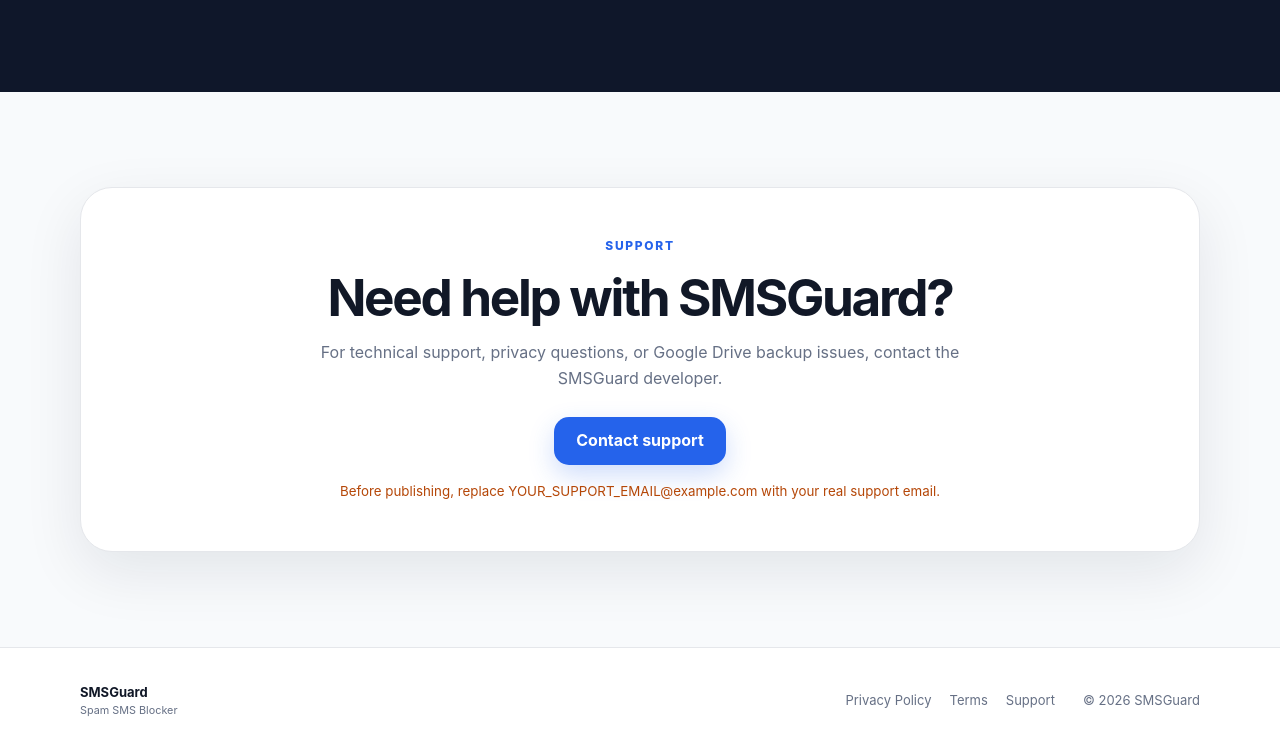
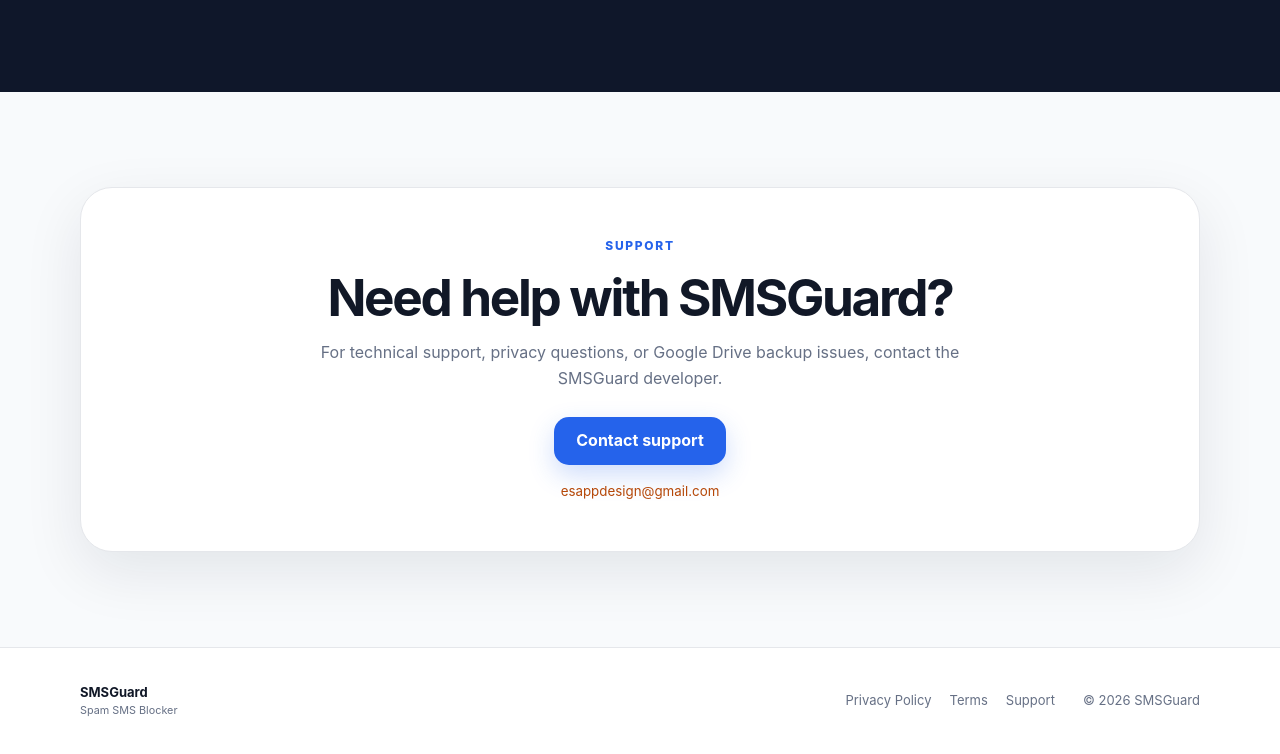
Before and after one commit to edoan247/smsguard-site, a plain HTML site: page index.html in a window 1280 px wide. Shown: the part 2615-3369 px from the top of the page. Drawn offline with Linux system fonts and the light colour scheme.

Commit message:
Update index.html

```diff
--- a/index.html
+++ b/index.html
@@ -128,7 +128,7 @@
     <h2>Need help with SMSGuard?</h2>
     <p>For technical support, privacy questions, or Google Drive backup issues, contact the SMSGuard developer.</p>
     <a class="btn" href="mailto:YOUR_SUPPORT_EMAIL@example.com">Contact support</a>
-    <small class="warning">Before publishing, replace YOUR_SUPPORT_EMAIL@example.com with your real support email.</small>
+    <small class="warning">esappdesign@gmail.com</small>
   </div>
 </section>
 </main>
```
